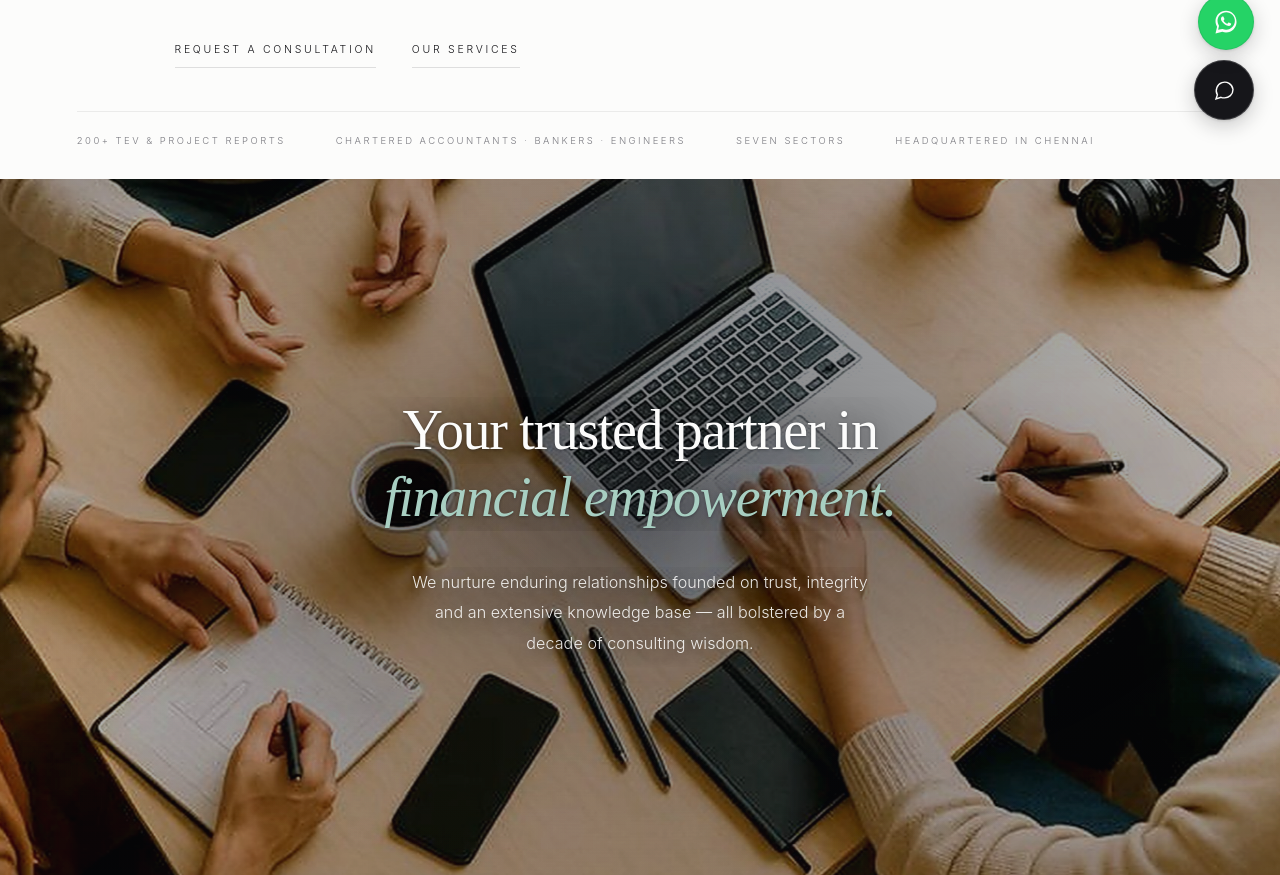
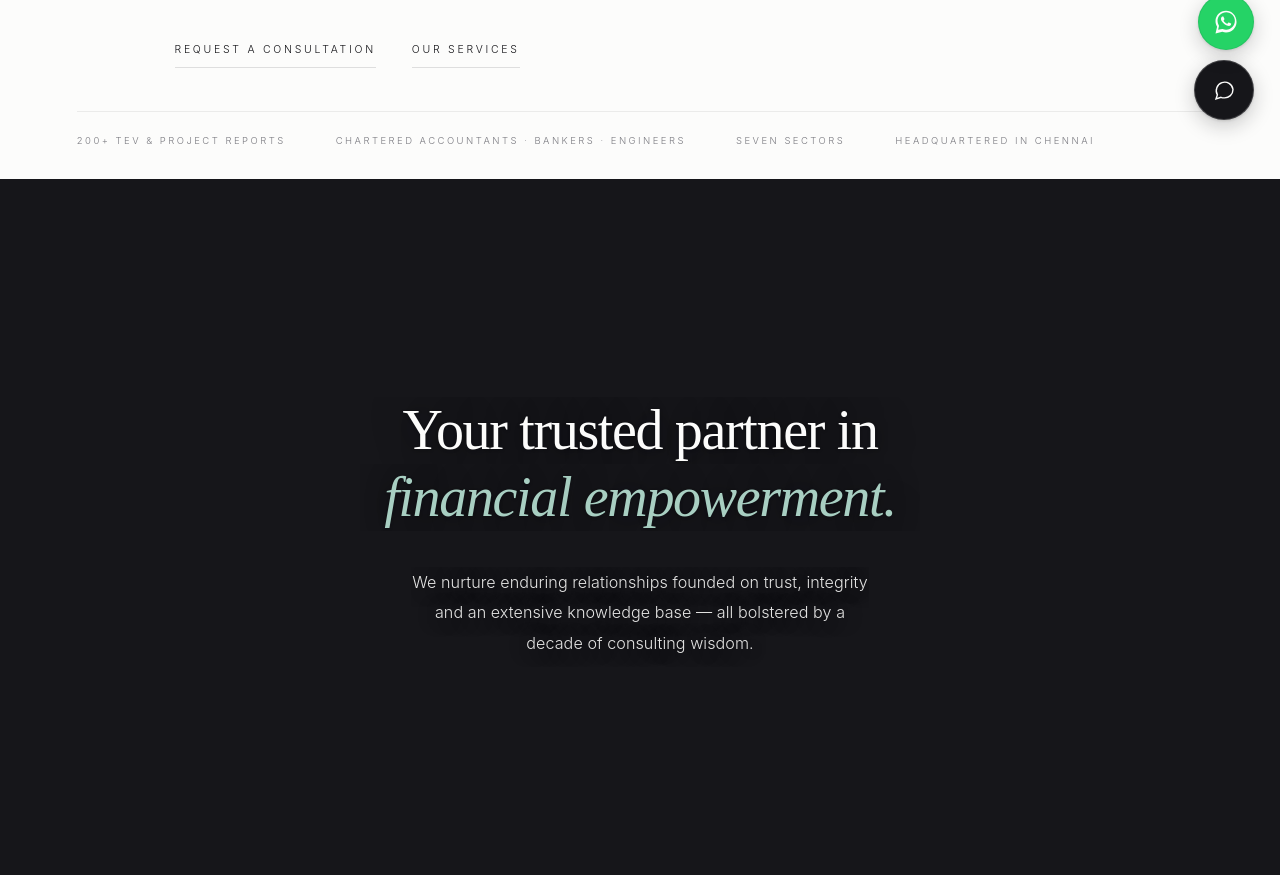
Before and after one commit to mohanrajv007/ECS-OFFICIAL-WEBSITE-, a website: page index.html in a window 1280 px wide. Shown: the part 654-1529 px from the top of the page. Drawn offline with Linux system fonts and the light colour scheme.

Commit message:
remove piicture

```diff
--- a/css/styles.css
+++ b/css/styles.css
@@ -515,24 +515,11 @@ table.assign tbody tr:hover{background:rgba(46,95,85,.035)}
   clip:rect(0,0,0,0);white-space:nowrap;border:0}
 
 /* ============================================================
-   STATEMENT BAND — the photograph at full strength
-   The image is shown as uploaded. Legibility comes from a
-   soft dark gradient and white type, not from fading the photo.
+   STATEMENT BAND — flat dark background, white type
    ============================================================ */
 .band--photo{position:relative;overflow:hidden;isolation:isolate;
-  padding-block:clamp(120px,17vw,240px);color:var(--paper)}
-.band--photo .photo{position:absolute;inset:-8% 0;z-index:-2;
-  background-image:url('../assets/consultation.jpg');
-  background-size:cover;background-position:center center;
-  image-rendering:auto;backface-visibility:hidden;
-  filter:brightness(1.12);
-  transform:translateZ(0);will-change:transform}
-
-/* a gentle vignette — darkest behind the text, clear at the edges */
-.band--photo::after{content:"";position:absolute;inset:0;z-index:-1;pointer-events:none;
-  background:
-    radial-gradient(ellipse 62% 54% at 50% 50%,rgba(12,14,18,.62) 0%,rgba(12,14,18,.34) 55%,rgba(12,14,18,.14) 100%),
-    linear-gradient(180deg,rgba(12,14,18,.30) 0%,rgba(12,14,18,.10) 30%,rgba(12,14,18,.10) 70%,rgba(12,14,18,.30) 100%)}
+  padding-block:clamp(120px,17vw,240px);color:var(--paper);background:var(--graphite)}
+.band--photo .photo{display:none}
 
 .band--photo .stmt,.band--photo .stmt-sub{position:relative;z-index:1}
 .band--photo .stmt{color:var(--paper);
@@ -545,8 +532,8 @@ table.assign tbody tr:hover{background:rgba(46,95,85,.035)}
 @media (max-width:640px){
   .band--photo{padding-block:clamp(90px,20vw,150px)}
   .band--photo::after{background:
-    radial-gradient(ellipse 90% 60% at 50% 50%,rgba(12,14,18,.66) 0%,rgba(12,14,18,.42) 60%,rgba(12,14,18,.26) 100%),
-    linear-gradient(180deg,rgba(12,14,18,.34),rgba(12,14,18,.34))}
+    radial-gradient(ellipse 90% 60% at 50% 50%,rgba(12,14,18,.52) 0%,rgba(12,14,18,.32) 60%,rgba(12,14,18,.18) 100%),
+    linear-gradient(180deg,rgba(12,14,18,.24),rgba(12,14,18,.24))}
 }
 
 /* ============================================================
```
